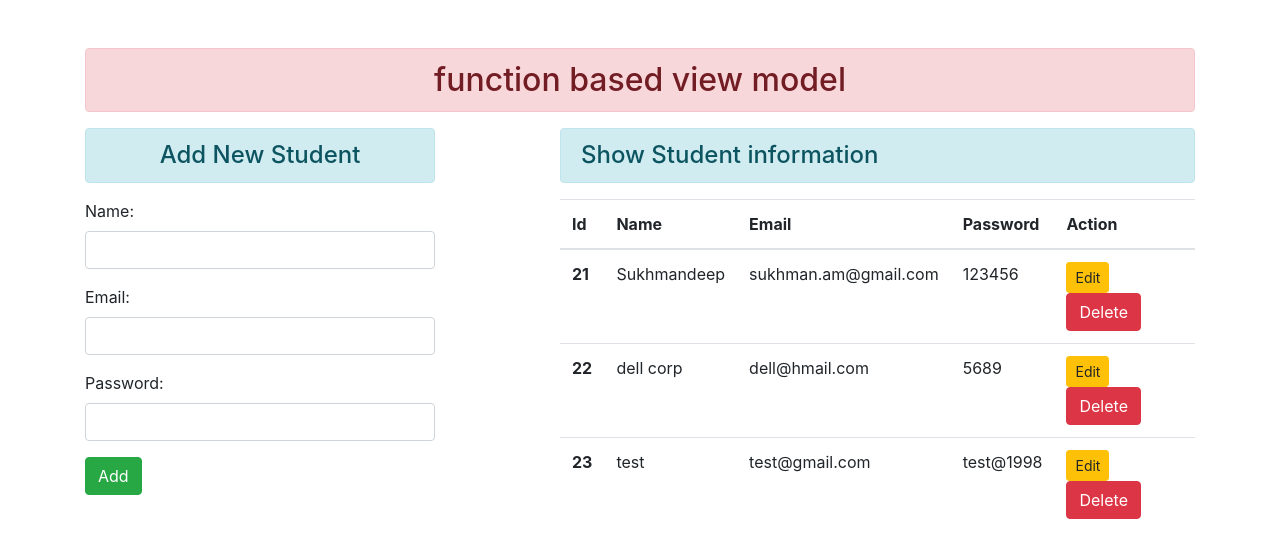
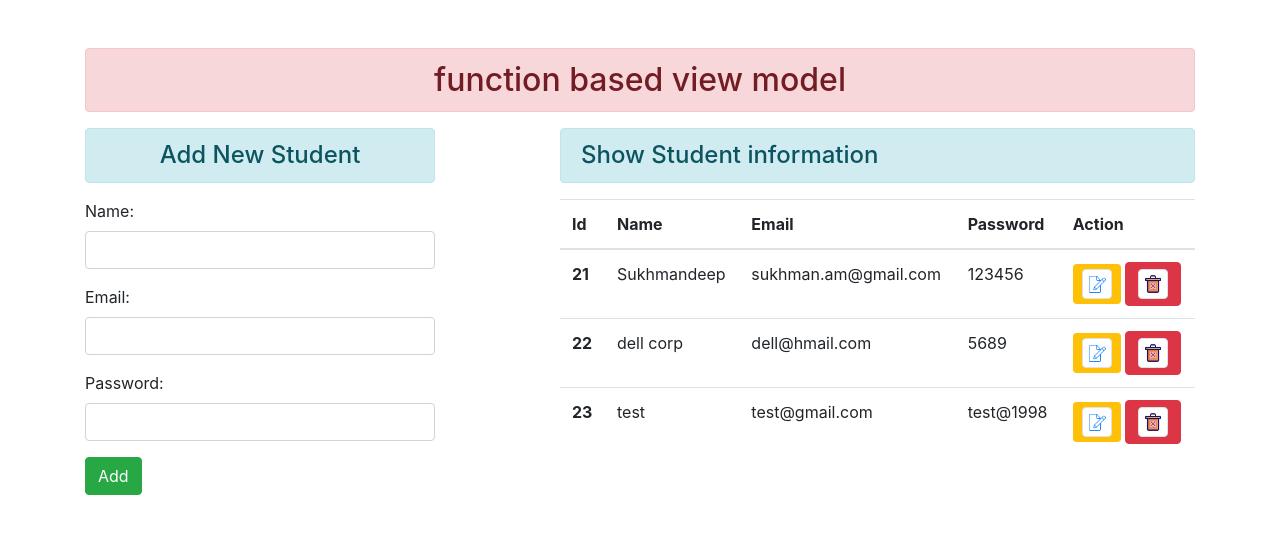
Before and after one commit to sdamsingh/fresher-work, a Django app: page / in a window 1280 px wide. Shown: the top 558 px of the page. Run offline with Django 3.2, Linux system fonts and the light colour scheme; data comes from the database, SQL or seed files in the repository; both versions use the stored data as it was after the commit; some libraries are stand-ins or nearby versions.

Commit message:
my CRUD Solution

```diff
--- a/accounts/templates/accounts/addandshow.html
+++ b/accounts/templates/accounts/addandshow.html
@@ -1,4 +1,5 @@
 {% extends 'accounts/base.html' %}
+{% load static %}
 {% block content%}
 <div class="row">
     <div class = "col-sm-4">
@@ -31,10 +32,12 @@
                        <td>{{st.email}}</td>
                        <td>{{st.password}}</td>
                        <td>
-                           <a href ="{% url 'updatedata' st.id %}" class="btn btn-warning btn-sm">Edit</a>
+                           <a href ="{% url 'updatedata' st.id %}" class="btn btn-warning btn-sm"><img src="{% static 'accounts/images/edit.png' %}"
+                            class="img-thumbnail img-responsive" style="width: 30px; height:30px"></a>
                            <form action="{% url 'deletedata' st.id%}" method="post" class="d-inline">
                                {% csrf_token %}
-                               <input type="submit" class = "btn btn-danger" value="Delete">
+                              <button type="submit" class="btn btn-danger"> <img src="{% static 'accounts/images/delete.png'%}"class="img-thumbnail"
+                                style="width:30px;height:30px;" ></button>
                            </form>
                        </td>
                     </tr>
--- a/accounts/templates/accounts/updatefile.html
+++ b/accounts/templates/accounts/updatefile.html
@@ -6,7 +6,7 @@
         <form action="" method="POST">
             {% csrf_token%}
             {{form.as_p}}
-            <input type="submit" class="btn btn-success" value="Update">
+            <input " type="submit" class="btn btn-success" value="Update">
             <a href="{% url 'addandshow'  %}" class="btn btn-info">Home</a>
 
         </form>
```
Also changed, not shown: accounts/static/accounts/images/delete.png (added), accounts/static/accounts/images/edit.png (added), db.sqlite3.
